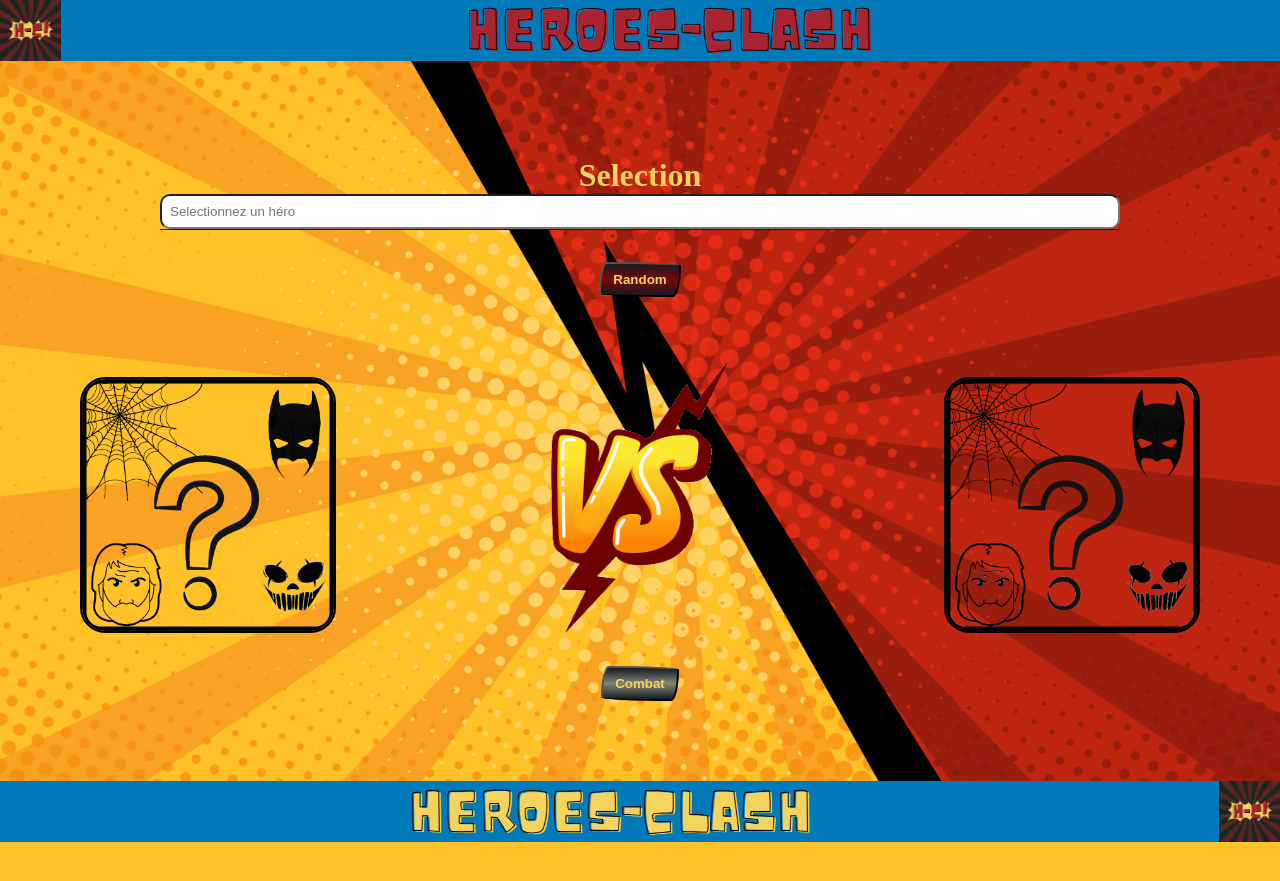
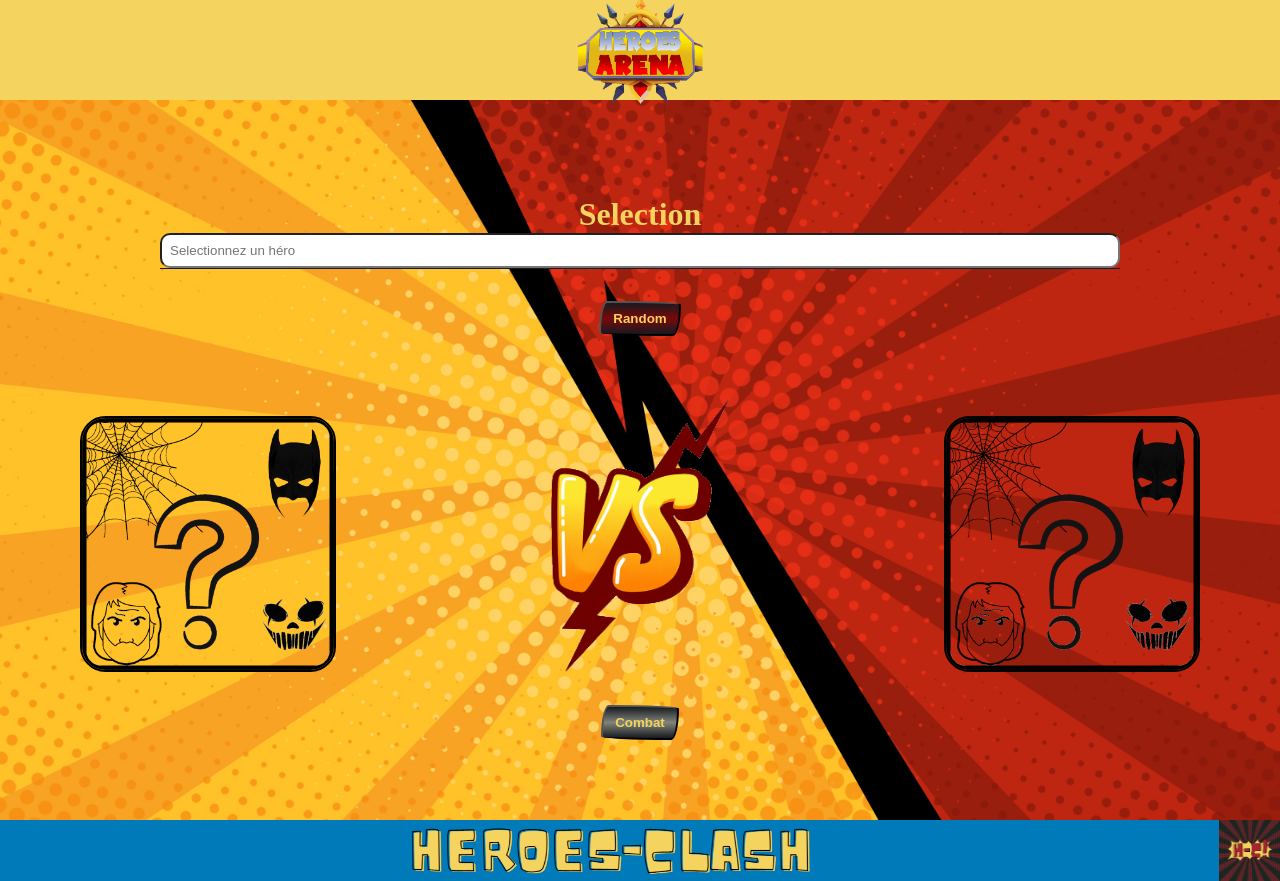
Before and after one commit to Cibernitron/heroes-arena, a PHP site: page / in a window 1280 px wide. Before the commit the page ends 842 px from the top, so only its background shows below. Run offline with PHP 8.4, Linux system fonts and the light colour scheme; some web fonts are replaced.

Commit message:
add logo

```diff
--- a/Heroes-clash/index.html
+++ b/Heroes-clash/index.html
@@ -13,12 +13,12 @@
     <link rel="stylesheet" href="style.css">
 </head>
 
-<body class="body">
+<body class="body ">
     <header class="header">
         <a class="header__link" href="index.html">
-            <img class="header__logo" src="img/logo.png" alt="logo">
+            <img class="header__logo" src="img/logo heroes-arena.png" alt="logo">
         </a>
-        <img class="header__ttl" src="img/title.png" alt="titre">
+
     </header>
     <main class="combat-design">
         <div id="selection-background">
--- a/Heroes-clash/style.css
+++ b/Heroes-clash/style.css
@@ -264,29 +264,30 @@ input[type=text]:focus {
 .header {
     display: flex;
     align-items: center;
-    background-color: var(--fifth-color);
-    height: 61px;
+    /* background-color: var(--fifth-color); */
+    height: 100px;
 }
 
 .header__link {
-    max-width: 25vw;
-    font-size: 0;
-    max-height: 61px;
+    /* position: absolute; */
+    display: flex;
+    align-items: center;
+    justify-content: center;
+    width: 8rem;
+    /* font-size: 0; */
+    /* max-height: 61px; */
+    /* left: calc(50%-50vw); */
+    margin: 0 auto;
+
 }
 
 .header__logo {
     width: 100%;
-    height: 61px;
+
+
 
 }
 
-.header__ttl {
-    max-width: 75vw;
-    height: auto;
-    margin: 0 auto;
-    font-size: 0;
-    max-height: 61px;
-}
 
 
 /* SECTION SELECTION */
```
Also changed, not shown: Heroes-clash/img/logo heroes-arena.png (added).
